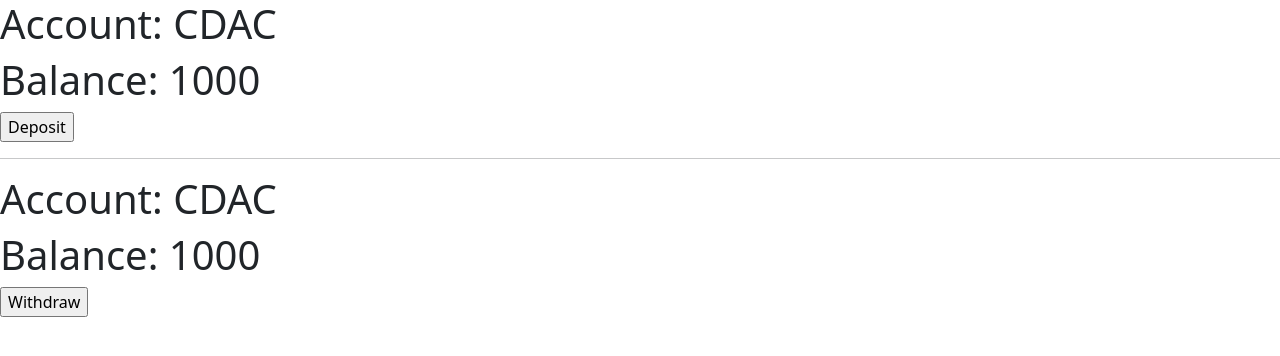
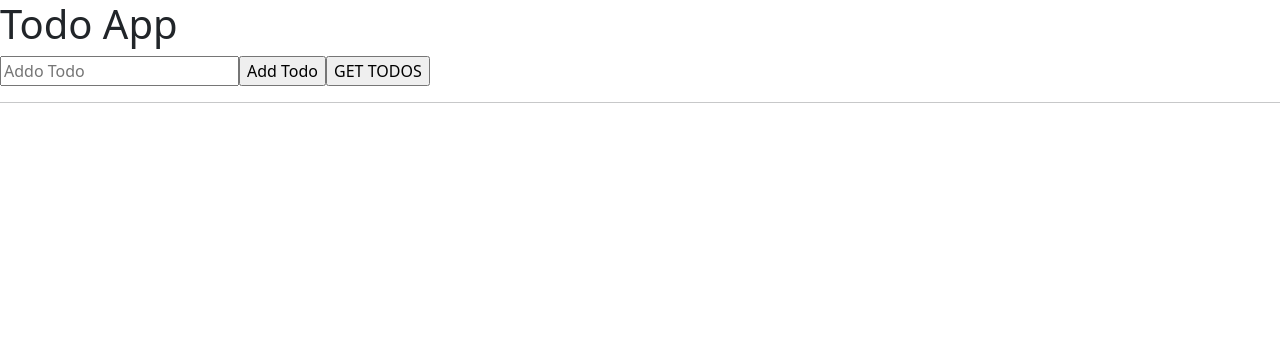
Before and after one commit to dac-23/my-react-app-with-redux, a React (Create React App) app: page / in a window 1280 px wide. Shown: the top 356 px of the page. Built offline with nearby package versions, Linux system fonts and the light colour scheme.

Commit message:
basic todo.

```diff
--- a/src/App.js
+++ b/src/App.js
@@ -1,49 +1,69 @@
 import { useState } from "react";
-import { useDispatch, useSelector } from "react-redux";
-import { deposit, withdraw } from "./redux/accountSlice";
 
 function App() {
   return (
     <div>
-      <DepositAccount />
-      <hr />
-      <WithdrawlAccount />
+      <Todo />
     </div>
   );
 }
 
-function DepositAccount() {
-  // State is global here
-  let { account } = useSelector((state) => state);
-  let dispatch = useDispatch();
+function Todo() {
+  let [list, setList] = useState([]);
+  let [todo, setTodo] = useState("");
 
-  let depositHandler = () => {
-    dispatch(deposit());
+  let inputTodoHandler = (e) => {
+    setTodo(e.target.value);
+  };
+
+  let addTodoToDb = async () => {
+    let url = "http://localhost:4000/addtodo";
+
+    let data = {
+      message: todo,
+    };
+
+    await fetch(url, {
+      method: "POST",
+      body: JSON.stringify(data),
+      headers: {
+        "Content-Type": "application/json",
+      },
+    });
+
+    setTodo("");
+    // alert("Todo Added");
+    getTodos();
+  };
+
+  let getTodos = async () => {
+    let url = "http://localhost:4000/";
+    let res = await fetch(url);
+    let data = await res.json();
+
+    console.log(data);
+    setList(data);
   };
 
   return (
     <div>
-      <h1>Account: CDAC</h1>
-      <h1>Balance: {account.balance}</h1>
-      <input type="button" value="Deposit" onClick={depositHandler} />
-    </div>
-  );
-}
+      <h1>Todo App</h1>
 
-function WithdrawlAccount() {
-  // State is global here
-  let { account } = useSelector((state) => state);
-  let dispatch = useDispatch();
+      <input
+        type="text"
+        placeholder="Addo Todo"
+        value={todo}
+        onChange={inputTodoHandler}
+      />
+      <input type="button" value="Add Todo" onClick={addTodoToDb} />
+      <input type="button" value="GET TODOS" onClick={getTodos} />
+      <hr />
 
-  let withdrawHandler = () => {
-    dispatch(withdraw());
-  };
-
-  return (
-    <div>
-      <h1>Account: CDAC</h1>
-      <h1>Balance: {account.balance}</h1>
-      <input type="button" value="Withdraw" onClick={withdrawHandler} />
+      {list.map((item, index) => (
+        <div key={index} className="alert alert-primary">
+          {item.message}
+        </div>
+      ))}
     </div>
   );
 }
```
